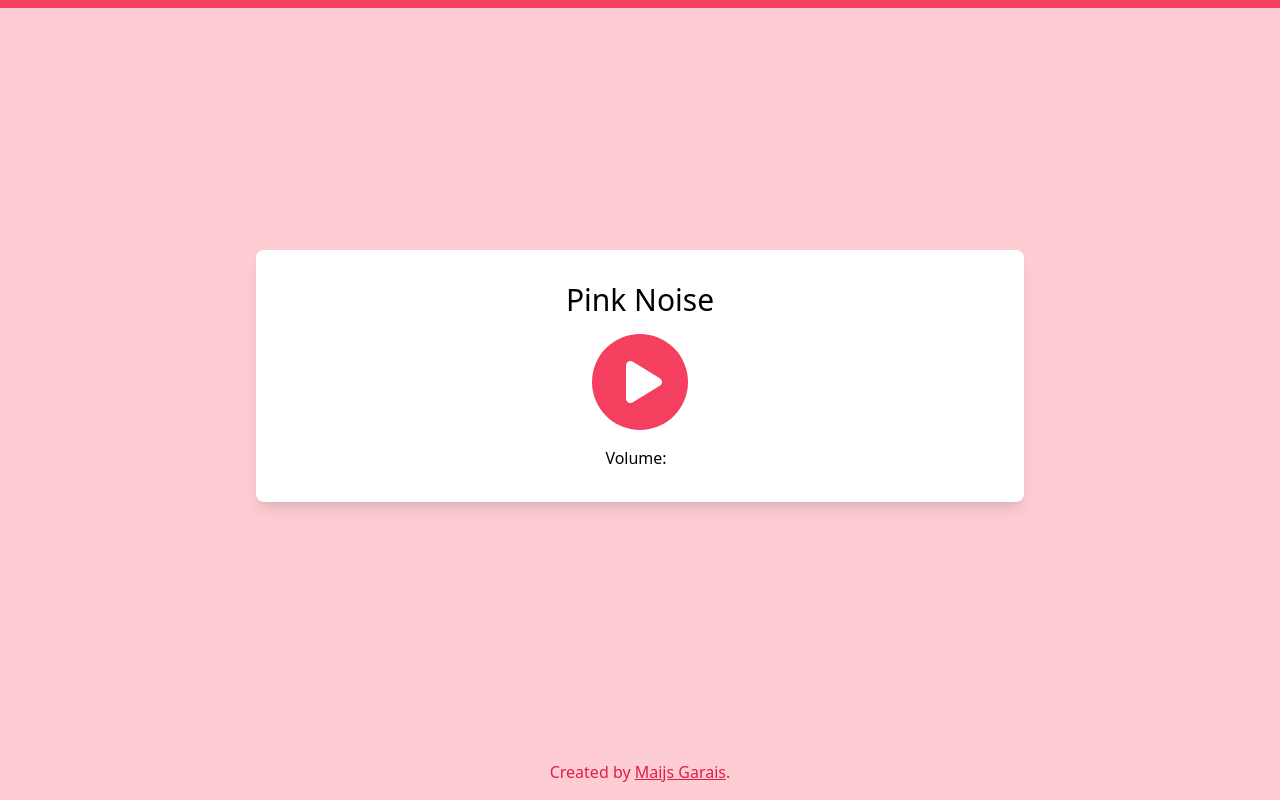
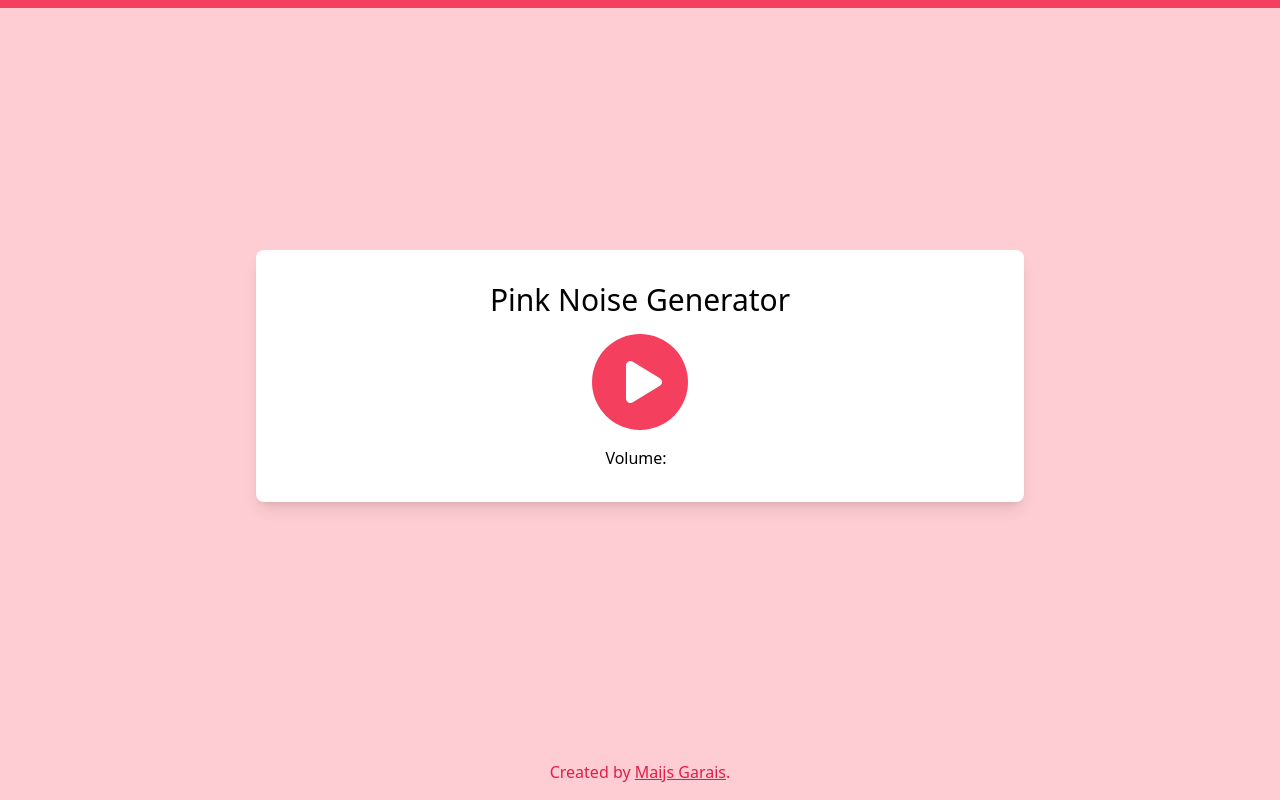
Before and after one commit to mai-soup/pink-noise-generator, a React (Vite) app: page / in a window 1280 px wide. Built offline with nearby package versions, Linux system fonts and the light colour scheme.

Commit message:
update title to test workflow

```diff
--- a/src/App.jsx
+++ b/src/App.jsx
@@ -7,7 +7,7 @@ function App() {
       <div className='flex grow items-center justify-center'>
         <div className='w-5/6 max-w-[48rem] overflow-hidden rounded-lg bg-white shadow-lg'>
           <div className='w-full p-8'>
-            <h1 className='pb-4 text-center text-3xl'>Pink Noise</h1>
+            <h1 className='pb-4 text-center text-3xl'>Pink Noise Generator</h1>
             <Player />
           </div>
         </div>
```
